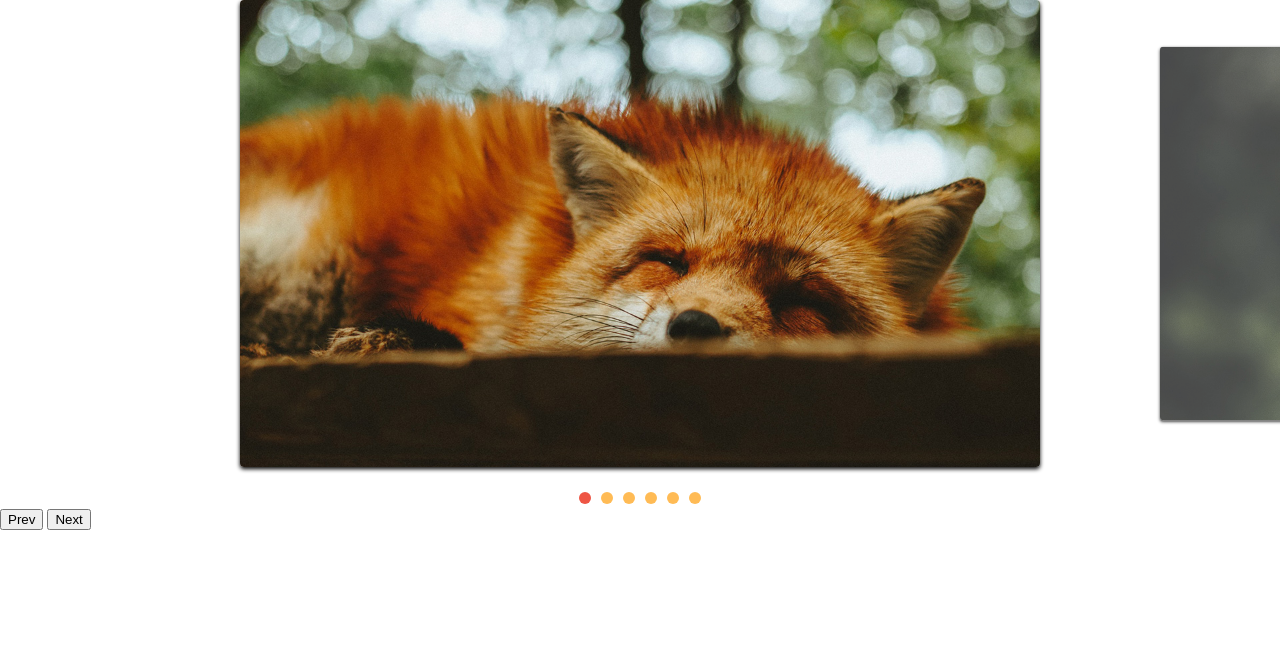
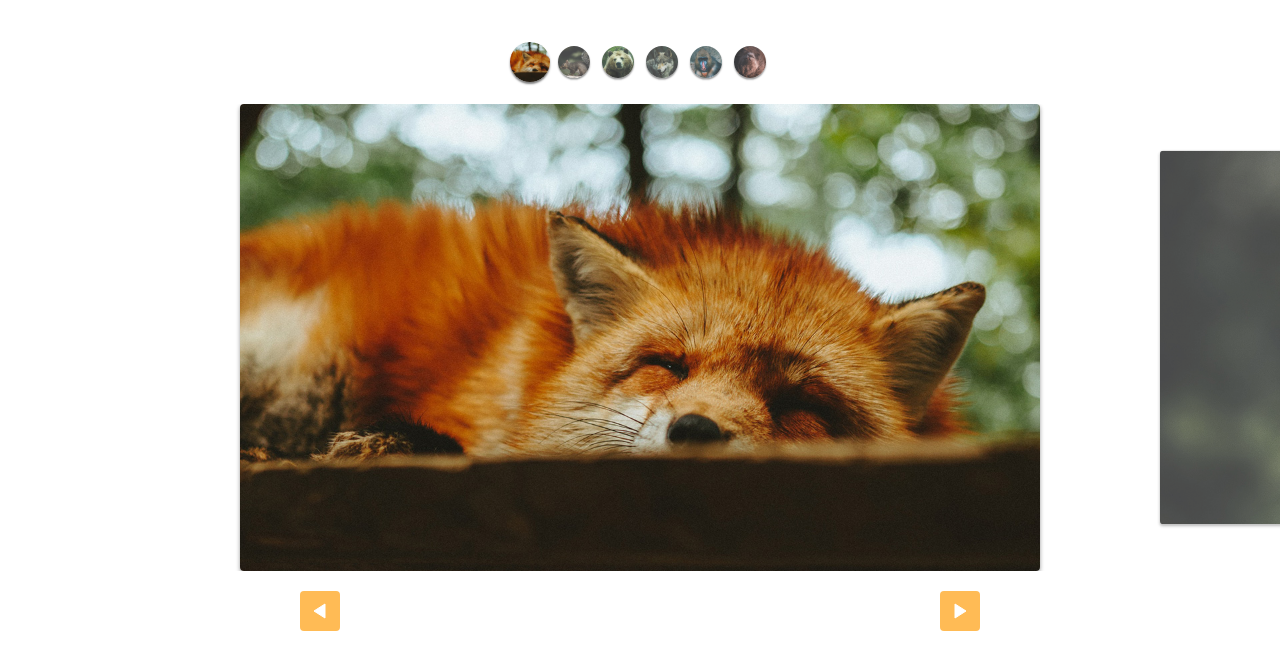
Before and after one commit to leticiancalvess/slide, a plain HTML site: page index.html in a window 1280 px wide. Drawn offline with Linux system fonts and the light colour scheme.

Commit message:
controls

```diff
--- a/css/style.css
+++ b/css/style.css
@@ -16,11 +16,13 @@ img {
 .slide-wrapper {
   overflow: hidden;
 }
+
+.slide {
+  display: flex;
+}
+
 .slide:hover {
   will-change: transform;
-}
-.slide {
-  display: flex;
 }
 
 .slide li {
@@ -31,20 +33,21 @@ img {
 
   border-radius: 4px;
   overflow: hidden;
-  box-shadow: 0 2px 4px rgba(0,0,0,4);
+  box-shadow: 0 2px 4px rgba(0,0,0,.4);
   opacity: .8;
   transform: scale(.8);
-  transition: .4s
+  transition: .4s;
 }
+
 .slide li.active {
   opacity: 1;
-  transform: scale(1)
+  transform: scale(1);
 }
+
 [data-control="slide"] {
   display: flex;
   justify-content: center;
   margin-top: 20px;
-
 }
 
 [data-control="slide"] li a {
@@ -54,10 +57,55 @@ img {
   background: #FB5;
   border-radius: 50%;
   overflow: hidden;
-  text-indent:  -999px;
+  text-indent: -999px;
   margin: 5px;
 }
 
-[data-control="slide"] li.active a, [data-control="slide"] li a:hover{
+[data-control="slide"] li.active a, [data-control="slide"] li a:hover {
   background: #E54;
 }
+
+.custom-controls {
+  display: flex;
+  justify-content: center;
+  margin-top: 40px;
+  margin-bottom: 20px;
+  flex-wrap: wrap;
+}
+
+.custom-controls li {
+  opacity: .8;
+  transform: scale(.8);
+  width: 40px;
+  height: 40px;
+  border-radius: 50%;
+  overflow: hidden;
+  margin: 2px;
+  box-shadow: 0 2px 2px rgba(0,0,0,.5);
+  transition: .3s;
+}
+
+.custom-controls li.active {
+  opacity: 1;
+  transform: scale(1);
+}
+
+.arrow-nav {
+  display: flex;
+  justify-content: space-around;
+  margin: 20px 0;
+}
+
+.arrow-nav button {
+  cursor: pointer;
+  border: none;
+  border-radius: 4px;
+  color: white;
+  width: 40px;
+  height: 40px;
+  background: #FB5 url('../img/arrow.svg') center center no-repeat;
+}
+
+.arrow-nav button.prev {
+  transform: rotate(-180deg);
+}
--- a/index.html
+++ b/index.html
@@ -8,6 +8,15 @@
     <link rel="stylesheet" href="css/style.css">
 </head>
 <body>
+  <ul class="custom-controls">
+    <li><img src="img/foto1-thumb.jpg" alt=""></li>
+    <li><img src="img/foto2-thumb.jpg" alt=""></li>
+    <li><img src="img/foto3-thumb.jpg" alt=""></li>
+    <li><img src="img/foto4-thumb.jpg" alt=""></li>
+    <li><img src="img/foto5-thumb.jpg" alt=""></li>
+    <li><img src="img/foto6-thumb.jpg" alt=""></li>
+
+  </ul>
     <div class="slide-wrapper">
         <ul class="slide">
           <li><img src="img/foto1.jpg" alt=""></li>
@@ -19,8 +28,8 @@
         </ul>
       </div>
       <div class="arrow-nav">
-        <button class="prev">Prev</button>
-        <button class="next">Next</button>
+        <button class="prev"></button>
+        <button class="next"></button>
       </div>
     <script type="module" src="js/script.js"></script>
 </body>
--- a/js/script.js
+++ b/js/script.js
@@ -4,6 +4,6 @@ const slide = new SlideNav('.slide', '.slide-wrapper');
 slide.init();
 slide.addArrow('.prev', '.next');
 
-slide.addControl();
+slide.addControl('.custom-controls');
 
 console.log(slide);
```
